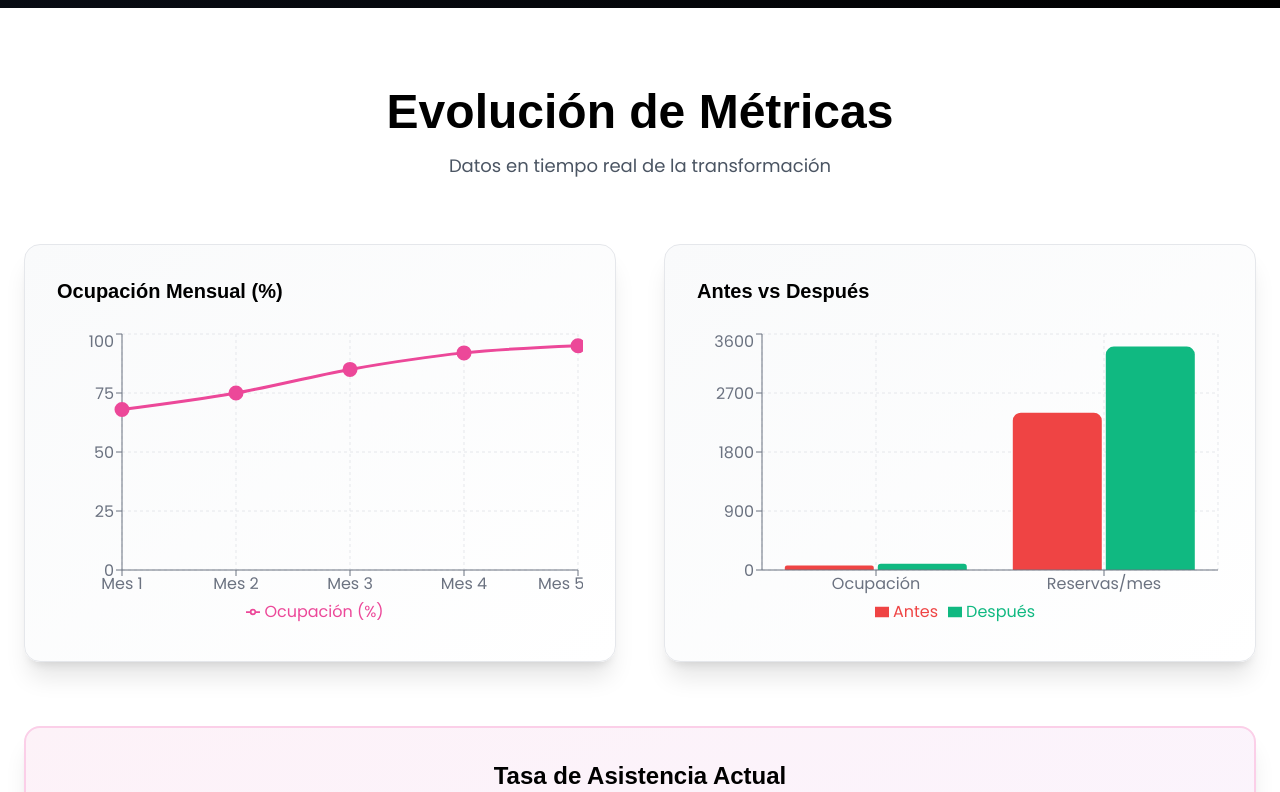
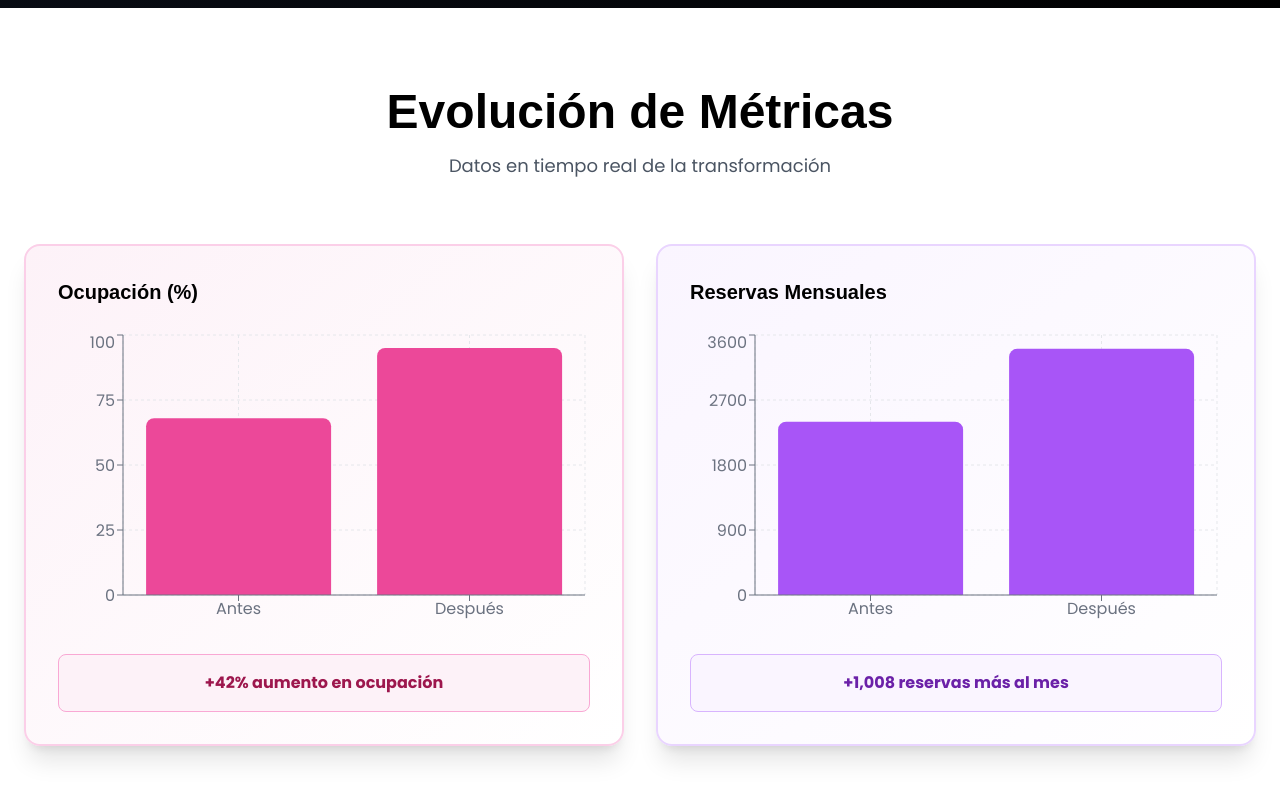
Before and after one commit to Aguti1902/nexgent-nueva-web, a Next.js app: page /casos-exito/hello-nails in a window 1280 px wide. Shown: the part 2000-2792 px from the top of the page. Built offline with nearby package versions, Linux system fonts and the light colour scheme; a web font is replaced by a local one.

Commit message:
Fix: Separate bar charts with different scales for better visibility

```diff
--- a/app/casos-exito/clínica-nova-dental/page.tsx
+++ b/app/casos-exito/clínica-nova-dental/page.tsx
@@ -30,9 +30,14 @@ export default function ClinicaDentalCaseStudy() {
     { mes: 'Mes 4', citas: 1122, noShows: 4.8 },
   ]
 
+  const citasData = [
+    { periodo: 'Antes', valor: 680 },
+    { periodo: 'Después', valor: 1122 },
+  ]
+
   const ingresosData = [
-    { categoria: 'Citas Completadas', antes: 680, despues: 1122 },
-    { categoria: 'Ingresos (€K)', antes: 28, despues: 36.5 },
+    { periodo: 'Antes', valor: 28 },
+    { periodo: 'Después', valor: 36.5 },
   ]
 
   const satisfactionData = [
@@ -249,43 +254,71 @@ export default function ClinicaDentalCaseStudy() {
               </div>
             </motion.div>
 
-            <div className="grid md:grid-cols-2 gap-12">
+            <div className="grid md:grid-cols-3 gap-8">
+              {/* Gráfico de Citas */}
+              <motion.div
+                initial={{ opacity: 0, y: 30 }}
+                whileInView={{ opacity: 1, y: 0 }}
+                viewport={{ once: true }}
+                className="bg-gradient-to-br from-cyan-50 to-white rounded-2xl p-8 shadow-xl border-2 border-cyan-200"
+              >
+                <h3 className="font-bold text-xl text-black mb-6">Citas Completadas</h3>
+                <ResponsiveContainer width="100%" height={300}>
+                  <BarChart data={citasData}>
+                    <CartesianGrid strokeDasharray="3 3" stroke="#e5e7eb" />
+                    <XAxis dataKey="periodo" stroke="#6b7280" />
+                    <YAxis stroke="#6b7280" />
+                    <Tooltip
+                      contentStyle={{ backgroundColor: '#1f2937', border: 'none', borderRadius: '8px' }}
+                      itemStyle={{ color: '#fff' }}
+                      labelStyle={{ color: '#fff' }}
+                    />
+                    <Bar dataKey="valor" fill="#06b6d4" name="Citas" radius={[8, 8, 0, 0]} />
+                  </BarChart>
+                </ResponsiveContainer>
+                <div className="mt-6 bg-cyan-50 border border-cyan-300 rounded-lg p-4">
+                  <p className="text-cyan-800 font-bold text-center">
+                    +442 citas más al mes
+                  </p>
+                </div>
+              </motion.div>
+
               {/* Gráfico de Ingresos */}
               <motion.div
-                initial={{ opacity: 0, x: -30 }}
-                whileInView={{ opacity: 1, x: 0 }}
+                initial={{ opacity: 0, y: 30 }}
+                whileInView={{ opacity: 1, y: 0 }}
                 viewport={{ once: true }}
-                className="bg-gradient-to-br from-gray-50 to-white rounded-2xl p-8 shadow-xl border border-gray-200"
+                className="bg-gradient-to-br from-blue-50 to-white rounded-2xl p-8 shadow-xl border-2 border-blue-200"
               >
-                <h3 className="font-bold text-xl text-black mb-6">Impacto en Ingresos</h3>
+                <h3 className="font-bold text-xl text-black mb-6">Ingresos Mensuales (€K)</h3>
                 <ResponsiveContainer width="100%" height={300}>
                   <BarChart data={ingresosData}>
                     <CartesianGrid strokeDasharray="3 3" stroke="#e5e7eb" />
-                    <XAxis dataKey="categoria" stroke="#6b7280" />
-                    <YAxis stroke="#6b7280" />
+                    <XAxis dataKey="periodo" stroke="#6b7280" />
+                    <YAxis domain={[0, 40]} stroke="#6b7280" />
                     <Tooltip
-                      contentStyle={{ backgroundColor: '#1f2937', border: 'none', borderRadius: '8px', color: '#fff' }}
+                      contentStyle={{ backgroundColor: '#1f2937', border: 'none', borderRadius: '8px' }}
+                      itemStyle={{ color: '#fff' }}
+                      labelStyle={{ color: '#fff' }}
                     />
-                    <Legend />
-                    <Bar dataKey="antes" fill="#ef4444" name="Antes" radius={[8, 8, 0, 0]} />
-                    <Bar dataKey="despues" fill="#10b981" name="Después" radius={[8, 8, 0, 0]} />
+                    <Bar dataKey="valor" fill="#3b82f6" name="Ingresos (€K)" radius={[8, 8, 0, 0]} />
                   </BarChart>
                 </ResponsiveContainer>
-                <div className="mt-6 bg-blue-50 border border-blue-200 rounded-lg p-4">
+                <div className="mt-6 bg-blue-50 border border-blue-300 rounded-lg p-4">
                   <p className="text-blue-800 font-bold text-center">
-                    €8.5K ingresos extra mensuales
+                    €8.5K extra mensuales
                   </p>
                 </div>
               </motion.div>
 
               {/* Gráfico de Satisfacción */}
               <motion.div
-                initial={{ opacity: 0, x: 30 }}
-                whileInView={{ opacity: 1, x: 0 }}
+                initial={{ opacity: 0, y: 30 }}
+                whileInView={{ opacity: 1, y: 0 }}
                 viewport={{ once: true }}
-                className="bg-gradient-to-br from-gray-50 to-white rounded-2xl p-8 shadow-xl border border-gray-200"
+                className="bg-gradient-to-br from-green-50 to-white rounded-2xl p-8 shadow-xl border-2 border-green-200"
               >
-                <h3 className="font-bold text-xl text-black mb-6">Satisfacción de Pacientes</h3>
+                <h3 className="font-bold text-xl text-black mb-6">Satisfacción Pacientes</h3>
                 <ResponsiveContainer width="100%" height={300}>
                   <PieChart>
                     <Pie
@@ -309,9 +342,9 @@ export default function ClinicaDentalCaseStudy() {
                     />
                   </PieChart>
                 </ResponsiveContainer>
-                <div className="mt-6 bg-green-50 border border-green-200 rounded-lg p-4">
+                <div className="mt-6 bg-green-50 border border-green-300 rounded-lg p-4">
                   <p className="text-green-800 font-bold text-center">
-                    98% satisfacción general de pacientes
+                    98% satisfacción general
                   </p>
                 </div>
               </motion.div>
--- a/app/casos-exito/hello-nails/page.tsx
+++ b/app/casos-exito/hello-nails/page.tsx
@@ -30,9 +30,14 @@ export default function HelloNailsCaseStudy() {
     { mes: 'Mes 5', ocupacion: 95, reservas: 3408, noShows: 9.6 },
   ]
 
-  const comparisonData = [
-    { categoria: 'Ocupación', antes: 68, despues: 95 },
-    { categoria: 'Reservas/mes', antes: 2400, despues: 3408 },
+  const ocupacionData = [
+    { periodo: 'Antes', valor: 68 },
+    { periodo: 'Después', valor: 95 },
+  ]
+
+  const reservasData = [
+    { periodo: 'Antes', valor: 2400 },
+    { periodo: 'Después', valor: 3408 },
   ]
 
   const pieData = [
@@ -200,57 +205,61 @@ export default function HelloNailsCaseStudy() {
               <p className="text-gray-600 text-lg">Datos en tiempo real de la transformación</p>
             </motion.div>
 
-            <div className="grid md:grid-cols-2 gap-12 mb-16">
-              {/* Gráfico de Evolución */}
+            <div className="grid md:grid-cols-2 gap-8 mb-12">
+              {/* Gráfico de Ocupación */}
               <motion.div
                 initial={{ opacity: 0, x: -30 }}
                 whileInView={{ opacity: 1, x: 0 }}
                 viewport={{ once: true }}
-                className="bg-gradient-to-br from-gray-50 to-white rounded-2xl p-8 shadow-xl border border-gray-200"
+                className="bg-gradient-to-br from-pink-50 to-white rounded-2xl p-8 shadow-xl border-2 border-pink-200"
               >
-                <h3 className="font-bold text-xl text-black mb-6">Ocupación Mensual (%)</h3>
+                <h3 className="font-bold text-xl text-black mb-6">Ocupación (%)</h3>
                 <ResponsiveContainer width="100%" height={300}>
-                  <LineChart data={evolutionData}>
+                  <BarChart data={ocupacionData}>
                     <CartesianGrid strokeDasharray="3 3" stroke="#e5e7eb" />
-                    <XAxis dataKey="mes" stroke="#6b7280" />
-                    <YAxis stroke="#6b7280" />
+                    <XAxis dataKey="periodo" stroke="#6b7280" />
+                    <YAxis domain={[0, 100]} stroke="#6b7280" />
                     <Tooltip
-                      contentStyle={{ backgroundColor: '#1f2937', border: 'none', borderRadius: '8px', color: '#fff' }}
+                      contentStyle={{ backgroundColor: '#1f2937', border: 'none', borderRadius: '8px' }}
+                      itemStyle={{ color: '#fff' }}
+                      labelStyle={{ color: '#fff' }}
                     />
-                    <Legend />
-                    <Line
-                      type="monotone"
-                      dataKey="ocupacion"
-                      stroke="#ec4899"
-                      strokeWidth={3}
-                      name="Ocupación (%)"
-                      dot={{ fill: '#ec4899', r: 6 }}
-                    />
-                  </LineChart>
+                    <Bar dataKey="valor" fill="#ec4899" name="Ocupación (%)" radius={[8, 8, 0, 0]} />
+                  </BarChart>
                 </ResponsiveContainer>
+                <div className="mt-6 bg-pink-50 border border-pink-300 rounded-lg p-4">
+                  <p className="text-pink-800 font-bold text-center">
+                    +42% aumento en ocupación
+                  </p>
+                </div>
               </motion.div>
 
-              {/* Gráfico de Comparación */}
+              {/* Gráfico de Reservas */}
               <motion.div
                 initial={{ opacity: 0, x: 30 }}
                 whileInView={{ opacity: 1, x: 0 }}
                 viewport={{ once: true }}
-                className="bg-gradient-to-br from-gray-50 to-white rounded-2xl p-8 shadow-xl border border-gray-200"
+                className="bg-gradient-to-br from-purple-50 to-white rounded-2xl p-8 shadow-xl border-2 border-purple-200"
               >
-                <h3 className="font-bold text-xl text-black mb-6">Antes vs Después</h3>
+                <h3 className="font-bold text-xl text-black mb-6">Reservas Mensuales</h3>
                 <ResponsiveContainer width="100%" height={300}>
-                  <BarChart data={comparisonData}>
+                  <BarChart data={reservasData}>
                     <CartesianGrid strokeDasharray="3 3" stroke="#e5e7eb" />
-                    <XAxis dataKey="categoria" stroke="#6b7280" />
+                    <XAxis dataKey="periodo" stroke="#6b7280" />
                     <YAxis stroke="#6b7280" />
                     <Tooltip
-                      contentStyle={{ backgroundColor: '#1f2937', border: 'none', borderRadius: '8px', color: '#fff' }}
+                      contentStyle={{ backgroundColor: '#1f2937', border: 'none', borderRadius: '8px' }}
+                      itemStyle={{ color: '#fff' }}
+                      labelStyle={{ color: '#fff' }}
                     />
-                    <Legend />
-                    <Bar dataKey="antes" fill="#ef4444" name="Antes" radius={[8, 8, 0, 0]} />
-                    <Bar dataKey="despues" fill="#10b981" name="Después" radius={[8, 8, 0, 0]} />
+                    <Bar dataKey="valor" fill="#a855f7" name="Reservas" radius={[8, 8, 0, 0]} />
                   </BarChart>
                 </ResponsiveContainer>
+                <div className="mt-6 bg-purple-50 border border-purple-300 rounded-lg p-4">
+                  <p className="text-purple-800 font-bold text-center">
+                    +1,008 reservas más al mes
+                  </p>
+                </div>
               </motion.div>
             </div>
 
```
